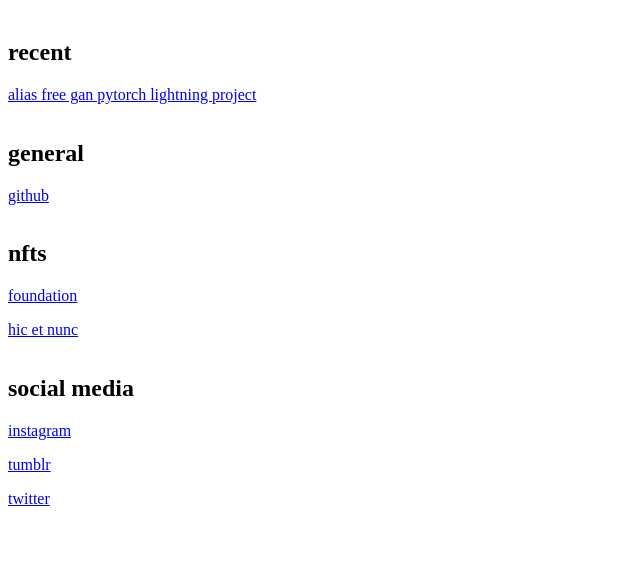
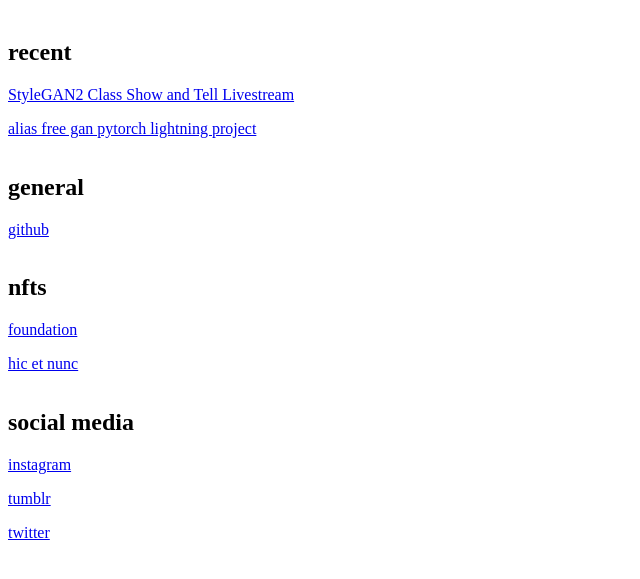
Before and after one commit to duskvirkus/duskvirkus.com, a plain HTML site: page links/index.html in a window 1280 px wide. Shown: the part 69-648 px from the top of the page, without its empty margins (0-640 px from the left). Drawn offline with Linux system fonts and the light colour scheme.

Commit message:
livestream link

```diff
--- a/links/index.html
+++ b/links/index.html
@@ -14,6 +14,7 @@
         <h1>links</h1>
 
         <h2>recent</h2>
+        <a class="link" href="https://www.youtube.com/watch?v=SFGWi81gbYg" rel="noopener">StyleGAN2 Class Show and Tell Livestream</a>
         <a class="link" href="https://github.com/duskvirkus/alias-free-gan-pytorch-lightning" rel="noopener">alias free gan pytorch lightning project</a>
 
         <h2>general</h2>
```
